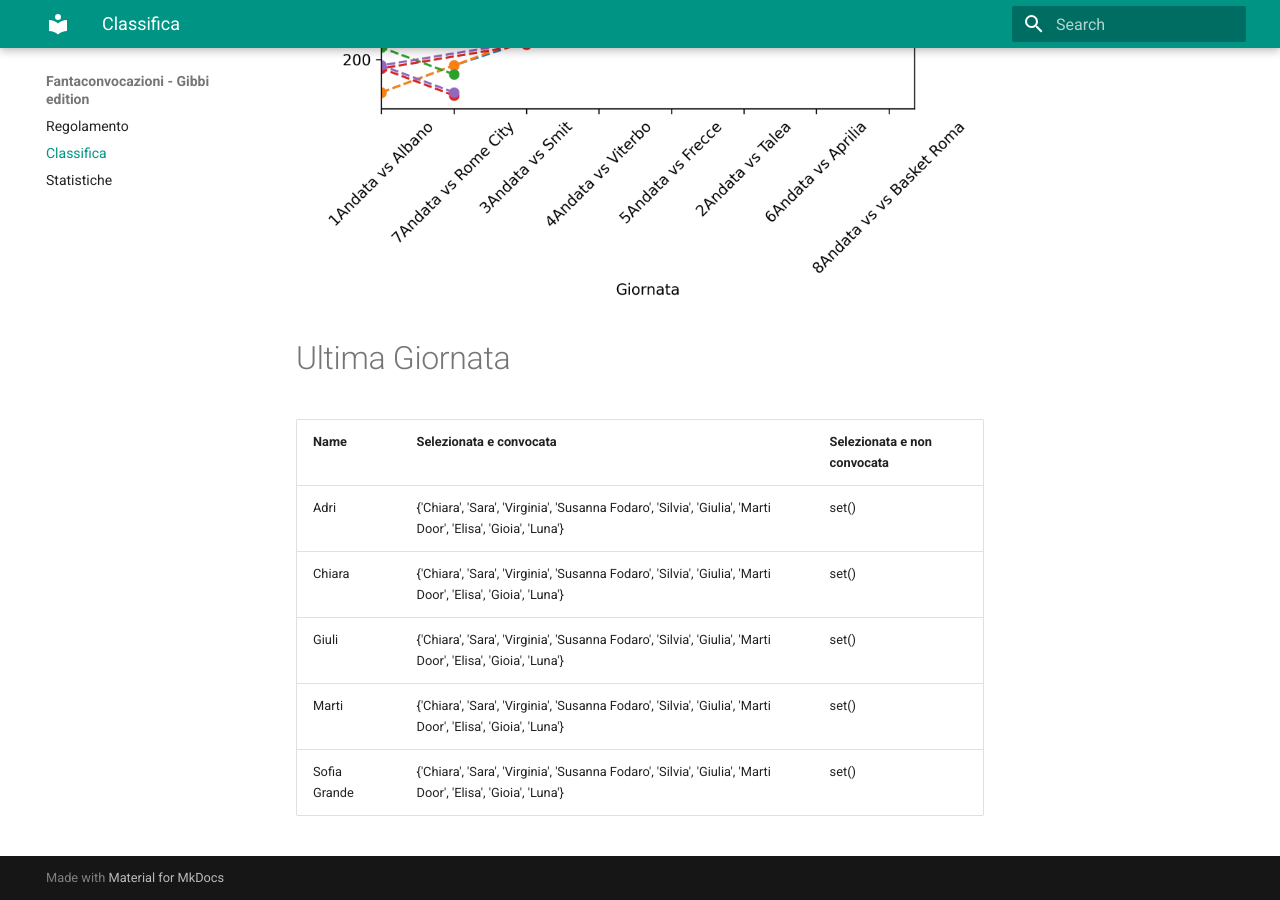
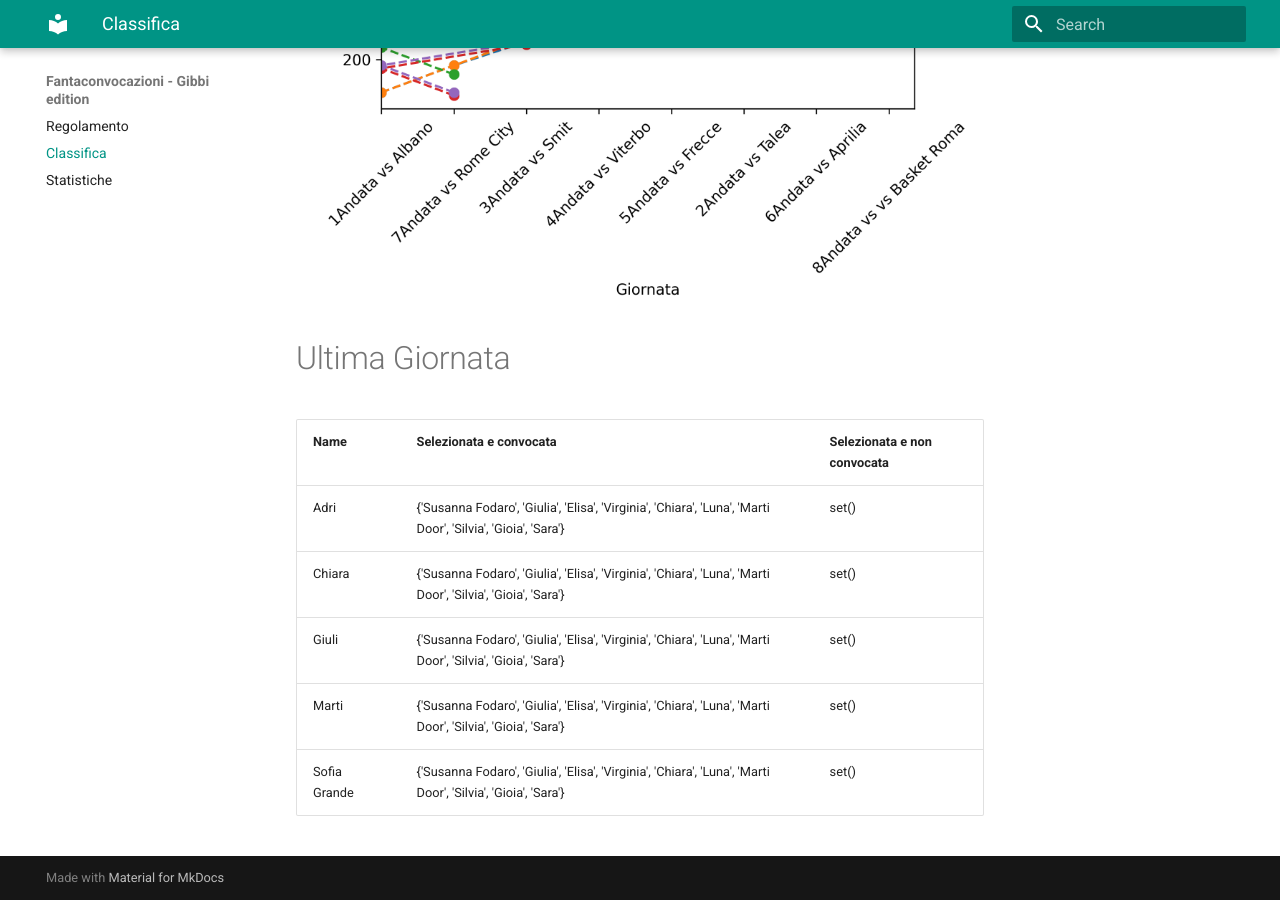
Before and after one commit to martinig94/fantagibbi, an MkDocs documentation site: the page built from docs/Classifica.md, in a window 1280 px wide and 900 px high, scrolled down 810 px. Built offline with MkDocs 1.6.1 and Material for MkDocs 9.7.7, drawn with Linux system fonts in a browser that asks for light colours.

Commit message:
Auto-update from main.py

```diff
--- a/docs/Classifica.md
+++ b/docs/Classifica.md
@@ -18,9 +18,9 @@
 <!-- START_TABLE CORRECT -->
 | Name         | Selezionata e convocata                                                                                      | Selezionata e non convocata   |
 |:-------------|:-------------------------------------------------------------------------------------------------------------|:------------------------------|
-| Adri         | {'Chiara', 'Sara', 'Virginia', 'Susanna Fodaro', 'Silvia', 'Giulia', 'Marti Door', 'Elisa', 'Gioia', 'Luna'} | set()                         |
-| Chiara       | {'Chiara', 'Sara', 'Virginia', 'Susanna Fodaro', 'Silvia', 'Giulia', 'Marti Door', 'Elisa', 'Gioia', 'Luna'} | set()                         |
-| Giuli        | {'Chiara', 'Sara', 'Virginia', 'Susanna Fodaro', 'Silvia', 'Giulia', 'Marti Door', 'Elisa', 'Gioia', 'Luna'} | set()                         |
-| Marti        | {'Chiara', 'Sara', 'Virginia', 'Susanna Fodaro', 'Silvia', 'Giulia', 'Marti Door', 'Elisa', 'Gioia', 'Luna'} | set()                         |
-| Sofia Grande | {'Chiara', 'Sara', 'Virginia', 'Susanna Fodaro', 'Silvia', 'Giulia', 'Marti Door', 'Elisa', 'Gioia', 'Luna'} | set()                         |
+| Adri         | {'Susanna Fodaro', 'Giulia', 'Elisa', 'Virginia', 'Chiara', 'Luna', 'Marti Door', 'Silvia', 'Gioia', 'Sara'} | set()                         |
+| Chiara       | {'Susanna Fodaro', 'Giulia', 'Elisa', 'Virginia', 'Chiara', 'Luna', 'Marti Door', 'Silvia', 'Gioia', 'Sara'} | set()                         |
+| Giuli        | {'Susanna Fodaro', 'Giulia', 'Elisa', 'Virginia', 'Chiara', 'Luna', 'Marti Door', 'Silvia', 'Gioia', 'Sara'} | set()                         |
+| Marti        | {'Susanna Fodaro', 'Giulia', 'Elisa', 'Virginia', 'Chiara', 'Luna', 'Marti Door', 'Silvia', 'Gioia', 'Sara'} | set()                         |
+| Sofia Grande | {'Susanna Fodaro', 'Giulia', 'Elisa', 'Virginia', 'Chiara', 'Luna', 'Marti Door', 'Silvia', 'Gioia', 'Sara'} | set()                         |
 <!-- END_TABLE CORRECT -->
```
